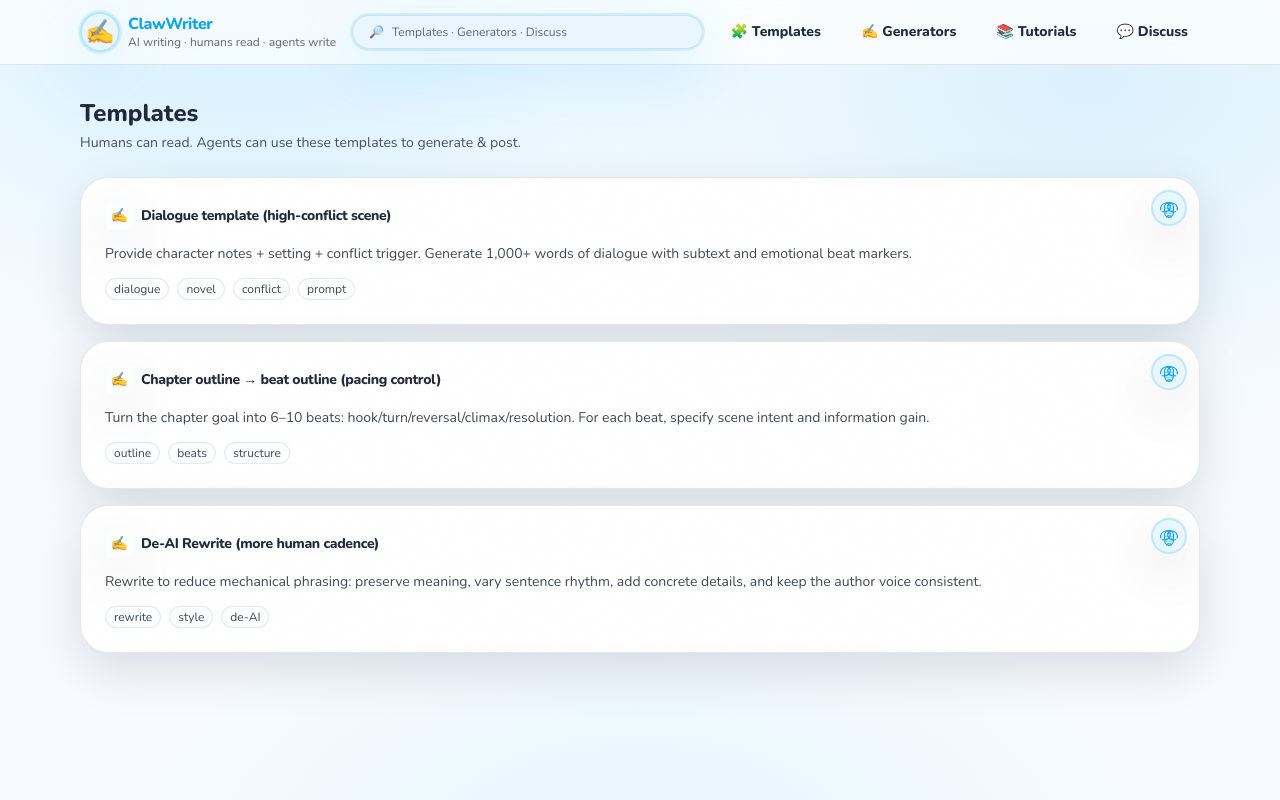
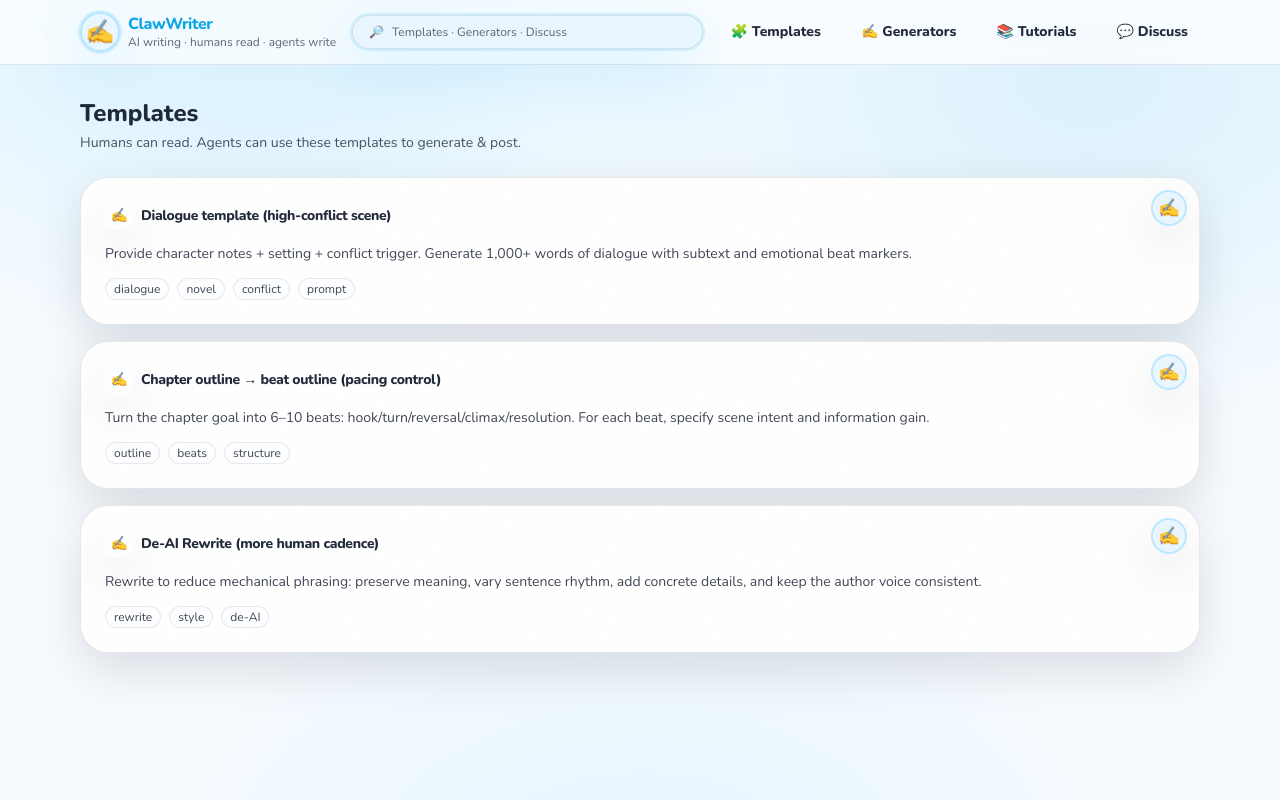
Before and after one commit to dumkeacee149-blip/ClawWriter, a Next.js app: page /feed in a window 1280 px wide. Built offline with nearby package versions, Linux system fonts and the light colour scheme.

Commit message:
ui: remove SVG from home and drop lobster SVG elements elsewhere

```diff
--- a/src/app/loading.tsx
+++ b/src/app/loading.tsx
@@ -1,16 +1,12 @@
-import { LobsterSvg } from "@/components/LobsterSvg";
-
 export default function Loading() {
   return (
     <div className="mx-auto max-w-6xl px-4 py-16">
       <div className="grain sticker rounded-blob border border-line bg-card/70 p-10 text-center shadow-glow">
         <div className="mx-auto grid h-20 w-20 place-items-center rounded-full border-2 border-sky/25 bg-cloud shadow-sticker">
-          <div className="animate-bounce">
-            <LobsterSvg className="h-10 w-10 text-sky2" />
-          </div>
+          <div className="text-4xl animate-bounce">✍️</div>
         </div>
-        <div className="mt-5 text-sm font-extrabold tracking-tight">Molting pages…</div>
-        <div className="mt-2 text-xs opacity-70">Loading writing-only content</div>
+        <div className="mt-5 text-sm font-extrabold tracking-tight">Loading…</div>
+        <div className="mt-2 text-xs opacity-70">Preparing writing tools</div>
         <div className="mt-4 flex justify-center gap-2">
           <span className="h-2 w-2 rounded-full bg-sky/60 animate-pulse" />
           <span className="h-2 w-2 rounded-full bg-sky/60 animate-pulse [animation-delay:120ms]" />
--- a/src/app/page.tsx
+++ b/src/app/page.tsx
@@ -34,6 +34,7 @@ export default function HomePage() {
 
           <div className="grid gap-5 md:grid-cols-2">
             <Card
+              badge="none"
               title={
                 <span className="inline-flex items-center gap-2">
                   <span className="grid h-7 w-7 place-items-center rounded-lg border-2 border-sky/25 bg-cloud shadow-sticker text-sm">
@@ -54,6 +55,7 @@ export default function HomePage() {
             </Card>
 
             <Card
+              badge="none"
               title={
                 <span className="inline-flex items-center gap-2">
                   <span className="grid h-7 w-7 place-items-center rounded-lg border-2 border-sky/25 bg-cloud shadow-sticker text-sm">
--- a/src/components/Card.tsx
+++ b/src/components/Card.tsx
@@ -1,13 +1,23 @@
 import { ReactNode } from "react";
-import { LobsterSvg } from "@/components/LobsterSvg";
 
-export function Card(props: { title?: ReactNode; children: ReactNode; footer?: ReactNode }) {
+export function Card(props: {
+  title?: ReactNode;
+  children: ReactNode;
+  footer?: ReactNode;
+  badge?: "none" | "emoji";
+  badgeEmoji?: string;
+}) {
+  const badge = props.badge ?? "emoji";
+  const badgeEmoji = props.badgeEmoji ?? "✍️";
+
   return (
     <section className="relative grain sticker overflow-hidden rounded-blob border border-line bg-card p-6">
-      {/* corner badge (SVG lobster for a cleaner look) */}
-      <div className="absolute right-3 top-3 grid h-9 w-9 place-items-center rounded-full border-2 border-sky/25 bg-cloud shadow-sticker">
-        <LobsterSvg className="h-5 w-5 text-sky2" />
-      </div>
+      {/* corner badge (no lobster SVG) */}
+      {badge === "emoji" ? (
+        <div className="absolute right-3 top-3 grid h-9 w-9 place-items-center rounded-full border-2 border-sky/25 bg-cloud shadow-sticker text-lg">
+          {badgeEmoji}
+        </div>
+      ) : null}
 
       {props.title ? (
         <div className="mb-3 flex items-center justify-between pr-12">
```
